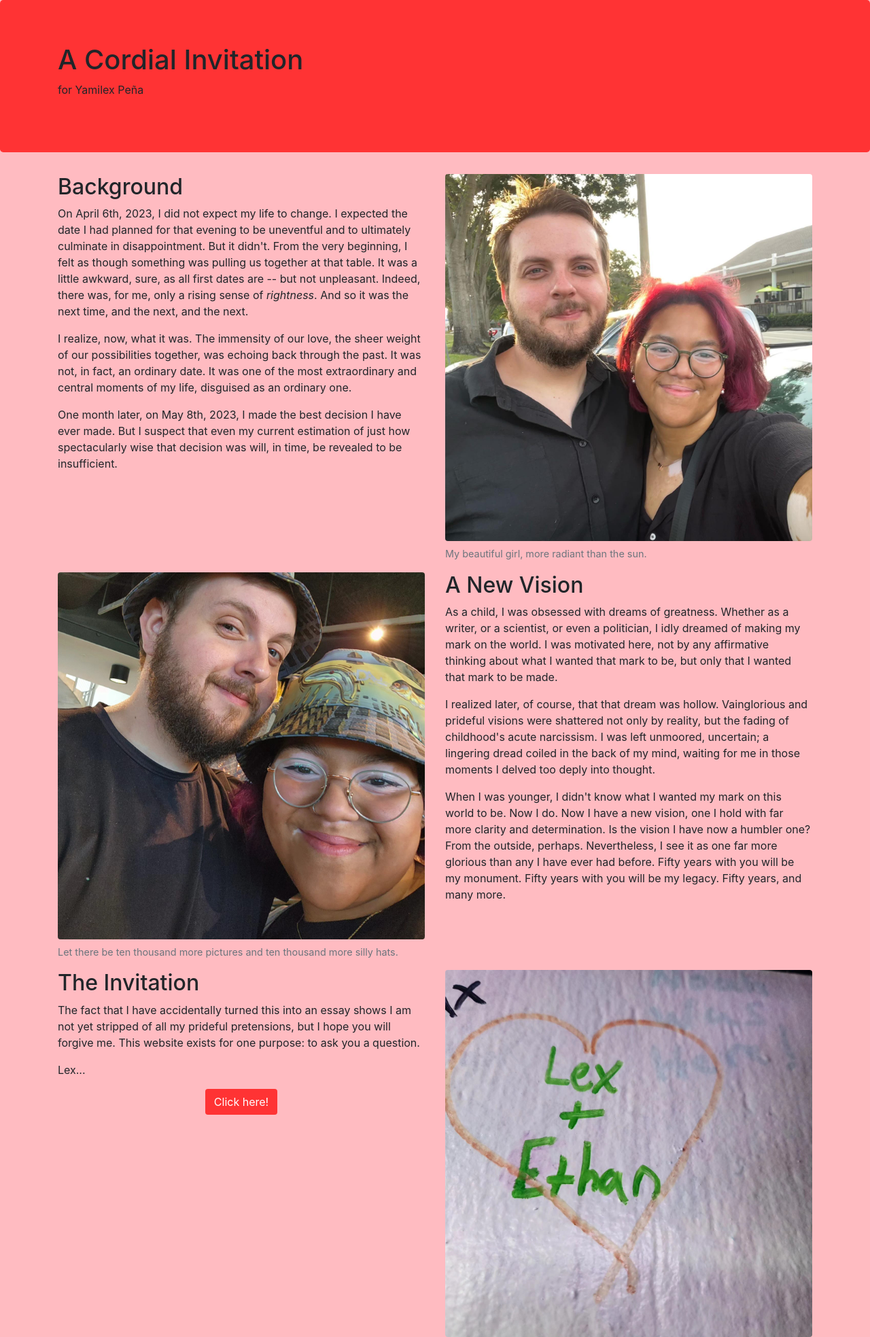
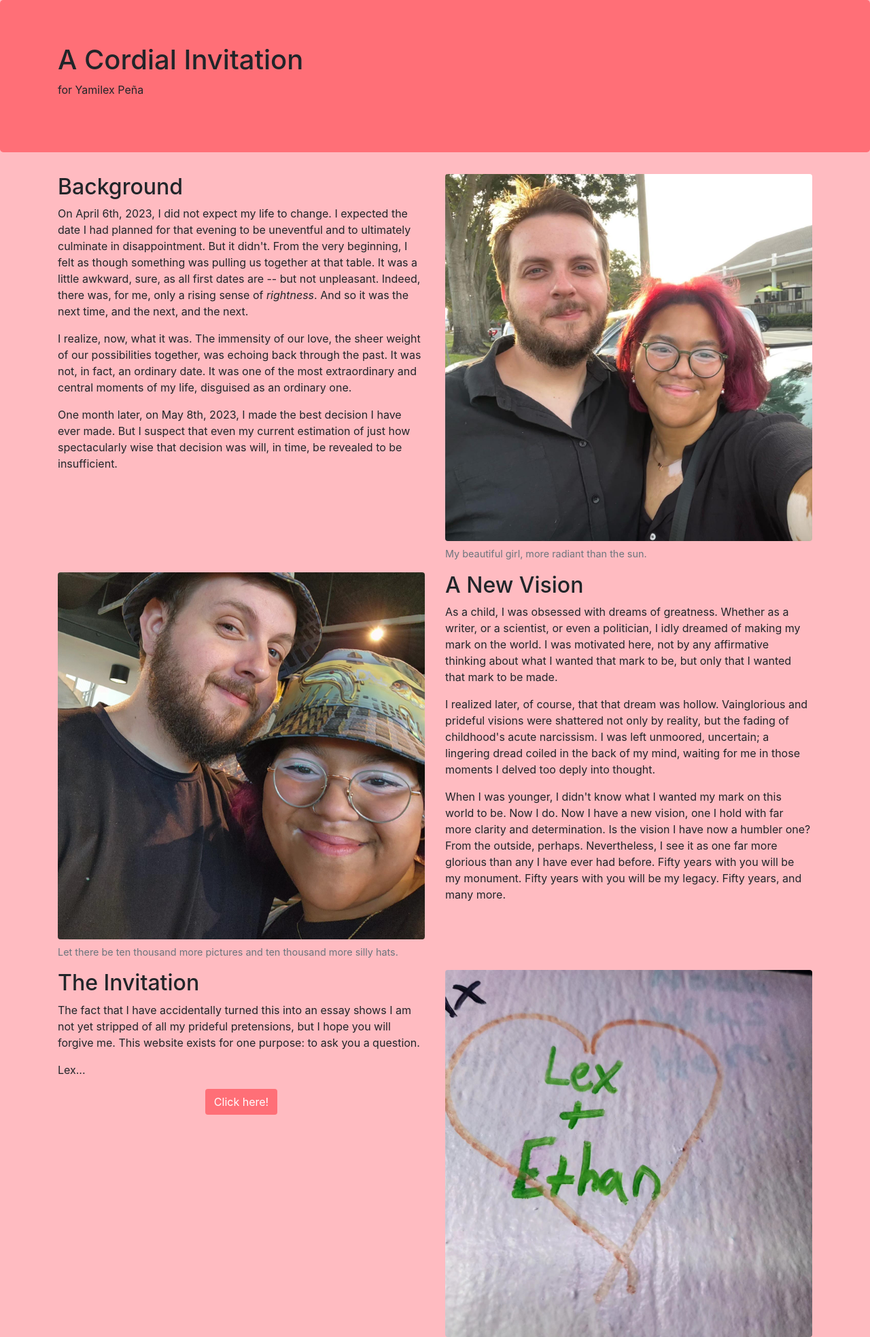
Before and after one commit to Krazha/bronze-lit-site, a website: page 4lex.html in a window 1280 px wide. Shown: the whole page at 68% size. Drawn offline with nearby package versions, Linux system fonts and the light colour scheme.

Commit message:
Update 4lex.css

```diff
--- a/css/4lex.css
+++ b/css/4lex.css
@@ -3,7 +3,7 @@ body{
 }
 
 .jumbotron{
-    background:  #ff3334;
+    background:  #ff6f77;
 }
 
 .navbar{
@@ -16,9 +16,9 @@ body{
 }
 
 .btn{
-    background-color: #ff3334;
+    background-color: #ff6f77;
 }
 
 .card{
-    background-color: #ff3334;
+    background-color: #ff6f77;
 }
```
